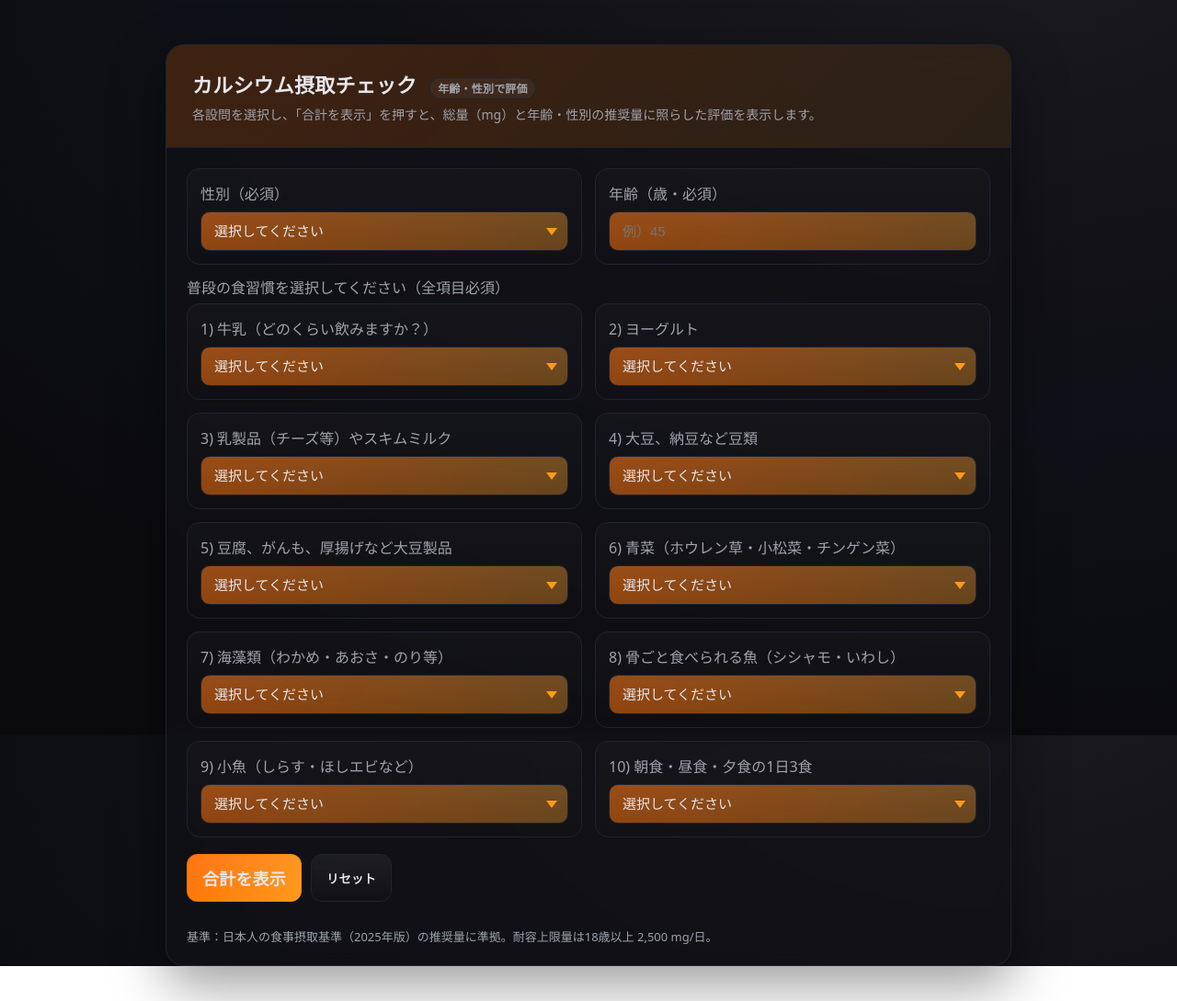
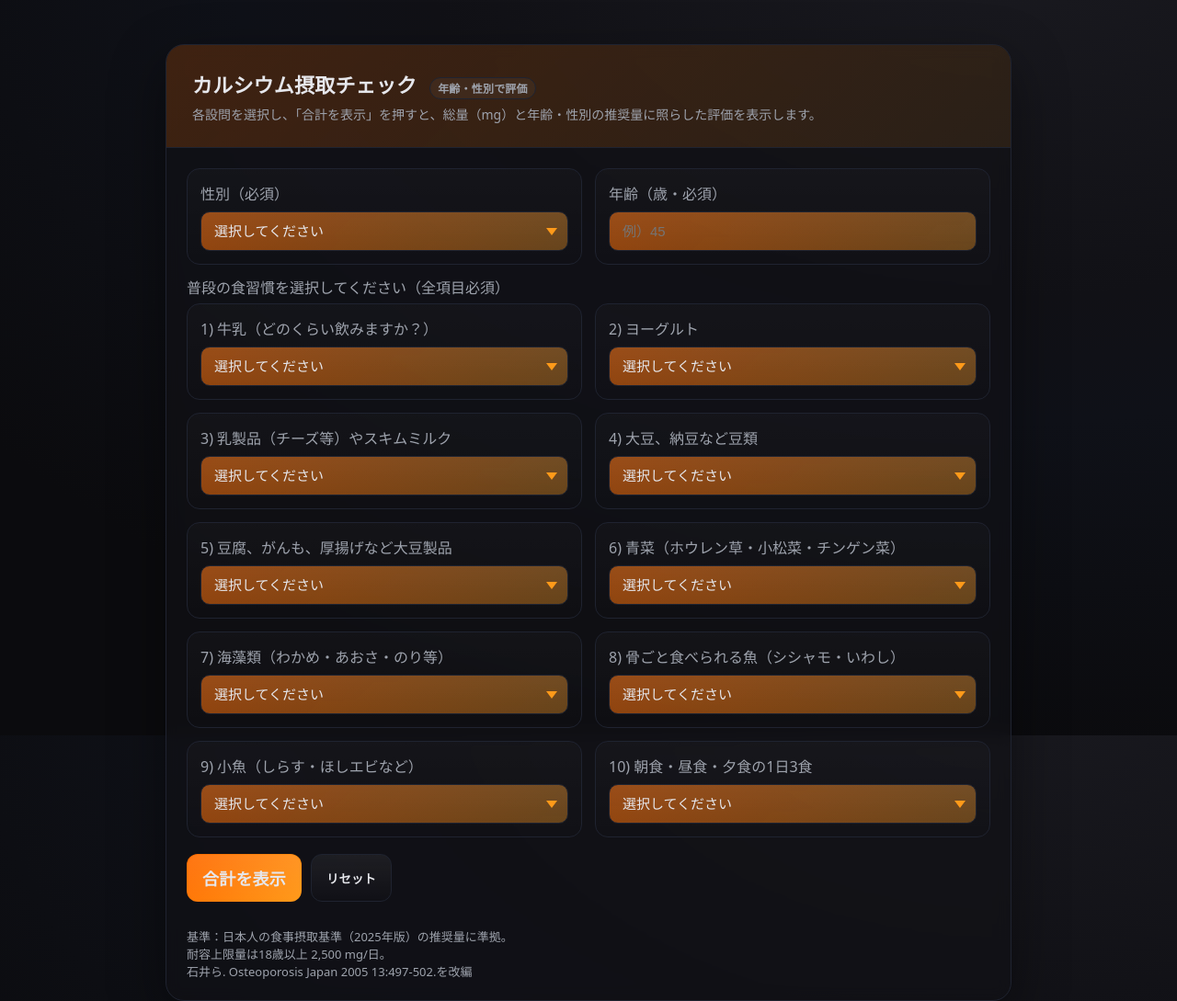
Before and after one commit to HirofumiZempo/CalciumCalc, a plain HTML site: page index.html in a window 1280 px wide. Shown: the whole page at 92% size. Before the commit the page ends 1051 px from the top, so only its background shows below. Drawn offline with Linux system fonts and the light colour scheme.

Commit message:
Update index.html

```diff
--- a/index.html
+++ b/index.html
@@ -200,7 +200,7 @@
         </form>
       </div>
       <div class="foot">
-        <div class="hint">基準：日本人の食事摂取基準（2025年版）の推奨量に準拠。耐容上限量は18歳以上 2,500 mg/日。</div>
+        <div class="hint">基準：日本人の食事摂取基準（2025年版）の推奨量に準拠。<br>耐容上限量は18歳以上 2,500 mg/日。<br>石井ら. Osteoporosis Japan 2005 13:497-502.を改編</div>
       </div>
     </div>
   </div>
```
